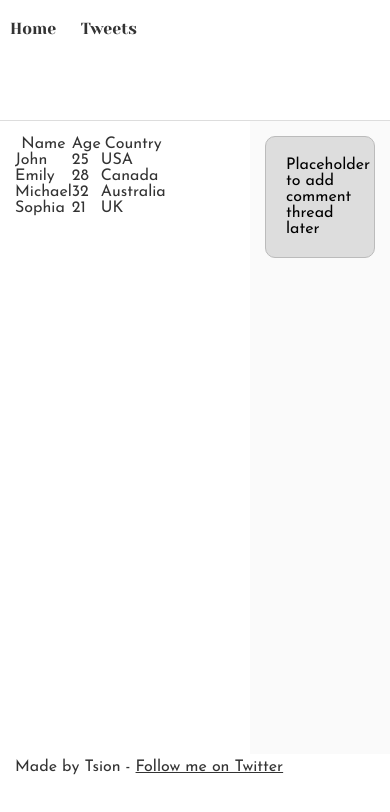
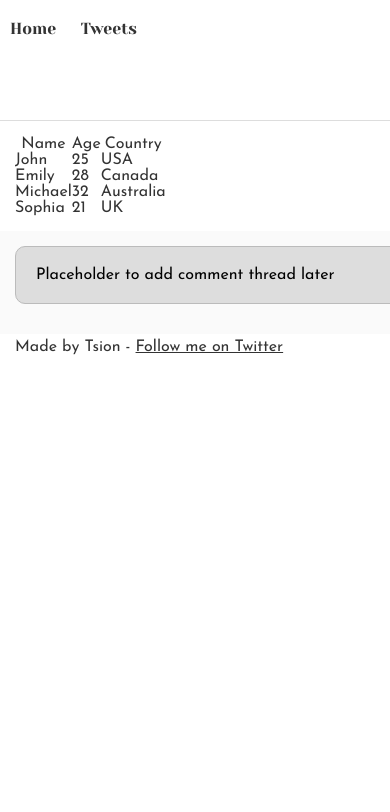
Before and after one commit to Tsi2216/alx_html_css, a plain HTML site: page index.html in a window 390 px wide. Drawn offline with Linux system fonts and the light colour scheme.

Commit message:
added updated index.html and style.css file

```diff
--- a/index.html
+++ b/index.html
@@ -9,7 +9,7 @@
     <link href="base.css" rel="stylesheet">
     <link href="styles.css" rel="stylesheet">
 </head>
-<body>
+<body class="works_on_smartphone"> <!-- Added class here -->
     <header>
         <ul>
             <li><a href="index.html">Home</a></li>
--- a/styles.css
+++ b/styles.css
@@ -24,3 +24,15 @@ aside {
     overflow-y: auto;          /* Allow vertical scrolling */
     padding: 15px;             /* Optional padding for aesthetics */
 }
+
+/* Responsive styles */
+@media (max-width: 768px) { /* Adjust for devices with width less than or equal to 768px */
+    main {
+        flex-direction: column; /* Stack article and aside vertically */
+    }
+
+    article, aside {
+        flex: none;             /* Allow them to take full width */
+        width: 100%;            /* Full width on small screens */
+    }
+}
```
